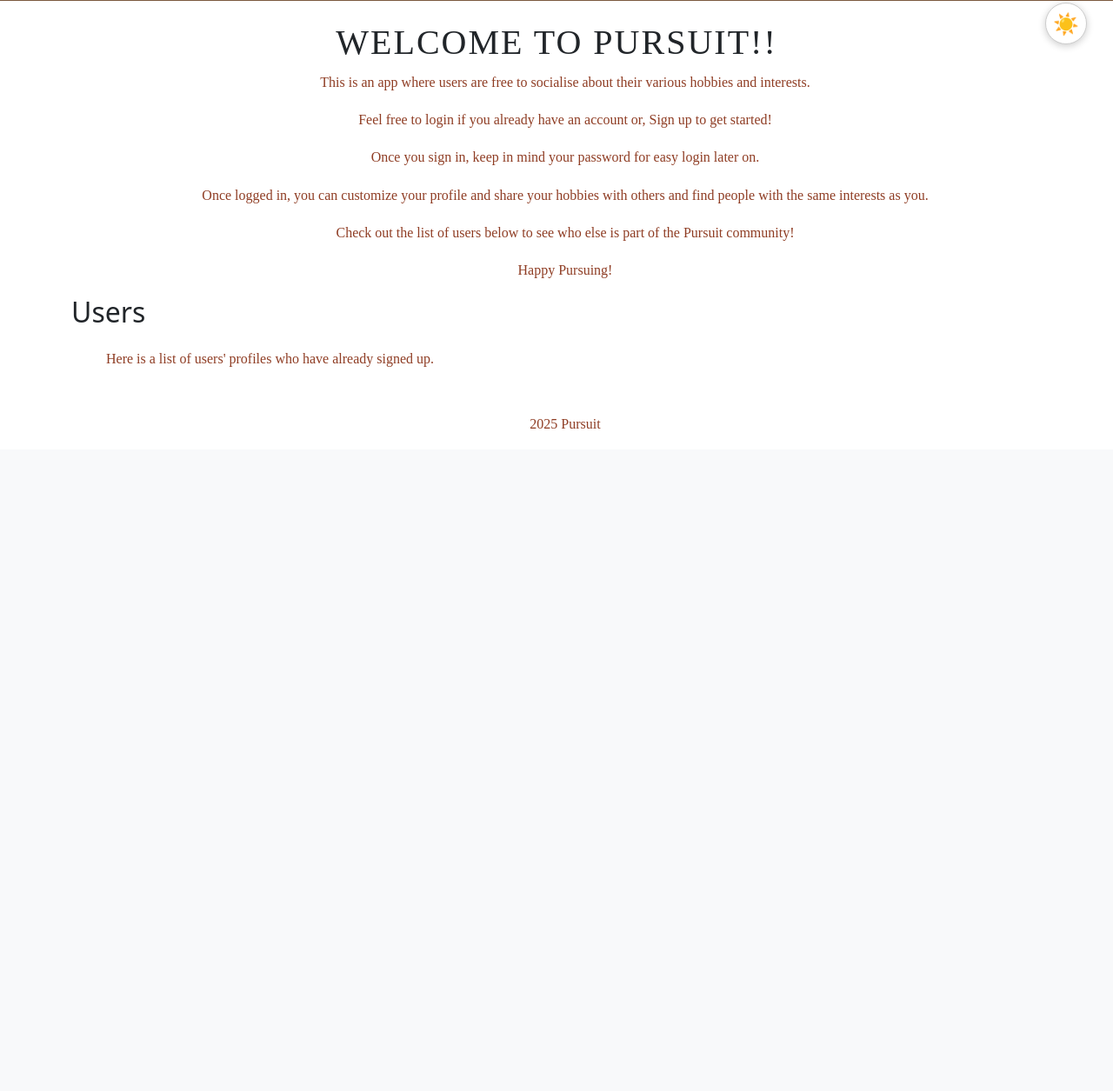
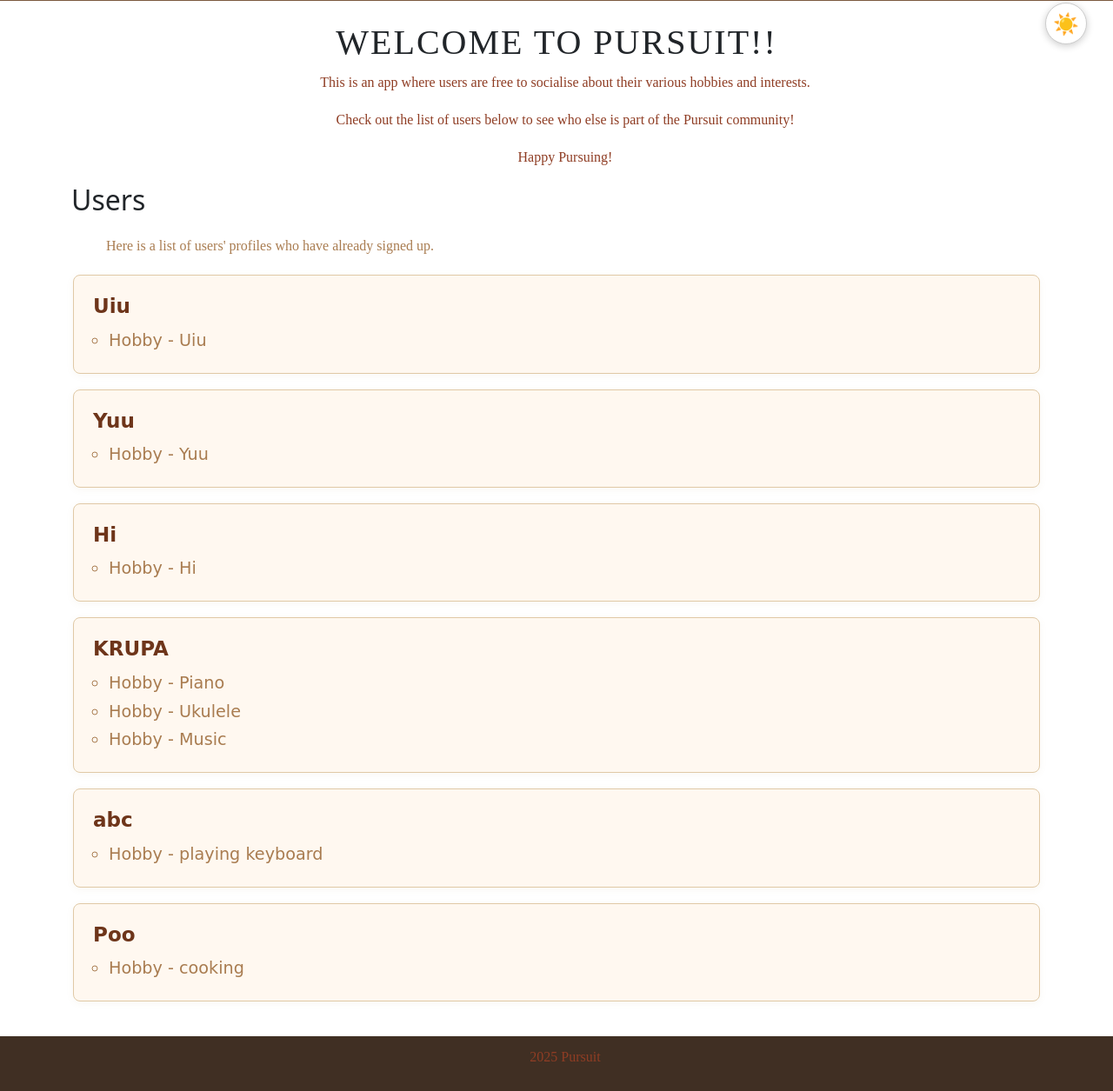
Before and after one commit to studentkanywhere/sanfrancisco, a Flask app: page / in a window 1280 px wide. Shown: the part 719-1974 px from the top of the page at 87% size. Before the commit the page ends 1212 px from the top, so only its background shows below. Run offline with Flask 3, Linux system fonts and the light colour scheme.

Commit message:
i added users to my home page and added an edit profile page

```diff
--- a/flask-app/app.py
+++ b/flask-app/app.py
@@ -1,20 +1,122 @@
-from flask import Flask, render_template
+from flask import Flask, render_template, request, redirect, url_for, flash, session
+from flask_sqlalchemy import SQLAlchemy
 
 app = Flask(__name__)
+app.secret_key = 'your_secret_key'
+
+app.config['SQLALCHEMY_DATABASE_URI'] = 'sqlite:///users.db'
+db = SQLAlchemy(app)
+
+class User(db.Model):
+    id = db.Column(db.Integer, primary_key=True)
+    username = db.Column(db.String(80), unique=True, nullable=False)
+    email = db.Column(db.String(120), nullable=False)
+    password = db.Column(db.String(120), nullable=False)  # <-- Add this line
+    hobbies = db.relationship('Hobby', backref='user', lazy=True)
+
+class Hobby(db.Model):
+    id = db.Column(db.Integer, primary_key=True)
+    hobby = db.Column(db.String(120), nullable=False)
+    user_id = db.Column(db.Integer, db.ForeignKey('user.id'),nullable=False)
+
+with app.app_context():
+    db.create_all()
 
 @app.route('/')
 def home():
-    return render_template('pythonofsf.html')
+    users = User.query.all()
+    return render_template('pythonofsf.html', users=users)
 
 @app.route('/profile')
 def profile():
-    return render_template('profile.html')
+    if 'user_id' not in session:
+        return redirect(url_for('signin'))
+    user = User.query.get(session['user_id'])
+    return render_template('profile.html', user=user)
 
+@app.route('/signin', methods=['GET', 'POST'])
+def signin():
+    if request.method == 'POST':
+        email = request.form['email']
+        password = request.form['password']
+        user = User.query.filter_by(email=email , password=password).first()
+        if user:
+            session['user_id'] = user.id
+            return redirect(url_for('profile'))
+        else:
+            flash('Invalid credentials')
+            return redirect(url_for('signin'))
+    return render_template('signin.html')
 
-@app.route('/signin')
-def signin():
+@app.route('/signup', methods=['GET', 'POST'])
+def signup():
+    if request.method == 'POST':
+        # Get form data
+        username = request.form['name']
+        email = request.form['email']
+        password = request.form['password']
+        confirm_password = request.form['confirm_password']
+        hobbies = request.form.getlist('hobbies[]')
+        # TODO: Validate and save user
+        if password != confirm_password:
+            flash('Passwords do not match')
+            return redirect(url_for('signup'))
+
+        if User.query.filter((User.email == email) | (User.username == username)).first():
+            flash('Email or usernamealready exists')
+            return redirect(url_for('signup'))
+
+        user = User(username=username, email=email, password=password)
+        db.session.add(user)
+        db.session.commit()
+
+        for h in hobbies:
+            if h.strip():
+                db.session.add(Hobby(hobby=h.strip(), user_id=user.id))
+        db.session.commit()
+
+        flash('Account created! PLease sign in.')
+        return redirect(url_for('signin'))
     return render_template('signin.html')
+
+@app.route('/edit_profile', methods=['GET', 'POST'])
+def edit_profile():
+    if 'user_id' not in session:
+        return redirect(url_for('signin'))
+    user = User.query.get(session['user_id'])
+    if request.method == 'POST':
+        username = request.form['username']
+        email = request.form['email']
+        hobbies = request.form.getlist('hobbies[]')
+
+        # Check for username/email conflicts (excluding current user)
+        if User.query.filter(User.username == username, User.id != user.id).first():
+            flash('Username already taken')
+            return redirect(url_for('edit_profile'))
+        if User.query.filter(User.email == email, User.id != user.id).first():
+            flash('Email already taken')
+            return redirect(url_for('edit_profile'))
+
+        user.username = username
+        user.email = email
+
+        # Update hobbies: remove old, add new
+        Hobby.query.filter_by(user_id=user.id).delete()
+        for h in hobbies:
+            if h.strip():
+                db.session.add(Hobby(hobby=h.strip(), user_id=user.id))
+        db.session.commit()
+
+        flash('Profile updated!')
+        return redirect(url_for('profile'))
+
+    return render_template('edit_profile.html', user=user)
+
+@app.route('/logout')
+def logout():
+    session.pop('user_id', None)
+    return redirect(url_for('signin'))
 
 
 if __name__ == '__main__':
-    app.run(debug=True)
+    app.run(host ='0.0.0.0', port = 5000, debug=True)
--- a/flask-app/static/app.js
+++ b/flask-app/static/app.js
@@ -65,3 +65,28 @@ document.addEventListener('DOMContentLoaded', function () {
     }
   });
 });
+
+window.addHobbyField = function(containerId) {
+  const container = document.getElementById(containerId);
+
+  const wrapper = document.createElement('div');
+  wrapper.className = 'hobby-input-wrapper';
+
+  const input = document.createElement('input');
+  input.type = 'text';
+  input.name = 'hobbies[]';
+  input.placeholder = 'Enter a hobby';
+  input.style.marginTop = '5px';
+
+  const removeBtn = document.createElement('button');
+  removeBtn.type = 'button';
+  removeBtn.className = 'remove-hobby-btn';
+  removeBtn.innerHTML = '×';
+  removeBtn.onclick = function() {
+    container.removeChild(wrapper);
+  };
+
+  wrapper.appendChild(input);
+  wrapper.appendChild(removeBtn);
+  container.appendChild(wrapper);
+};
--- a/flask-app/static/style.css
+++ b/flask-app/static/style.css
@@ -17,7 +17,18 @@ h1 {
     text-decoration-thickness: 2px;
     text-decoration-style: wavy;
     text-underline-offset: 5px;
-
+}
+footer{
+    flex-shrink: 0;
+    width: 100vw;
+    text-align: center;
+    background: #241103de;
+    color: #fff;
+    padding: 10px 0;
+    position: relative;
+    left: 0;
+    bottom:0;
+    margin-top: 40px;
 }
 h2 {
     color: rgba(95, 21, 8, 0.904);
@@ -291,3 +302,56 @@ h2 {
         margin: 0 auto;
     }
 }
+
+/* users in home oage css */
+/* Style for the users section */
+#userList {
+  list-style: none;
+  padding: 0;
+  margin-top: 20px;
+}
+
+#userList > li {
+  background: #fff8f0;
+  border: 1px solid #e0c9a6;
+  border-radius: 8px;
+  margin-bottom: 18px;
+  padding: 18px 22px;
+  box-shadow: 0 2px 8px rgba(174, 139, 92, 0.07);
+}
+
+#userList > li strong {
+  color: #6e351a;
+  font-size: 1.2em;
+  display: block;
+  margin-bottom: 8px;
+}
+
+#userList ul {
+  margin: 0 0 0 18px;
+  padding: 0;
+}
+
+#userList ul li {
+  color: #a97c50;
+  font-size: 1em;
+  margin-bottom: 4px;
+  background: none;
+  border: none;
+  padding: 0;
+}
+
+/* Optional: Heading and description */
+h2 {
+  color: #6e351a;
+  margin-top: 30px;
+  margin-bottom: 10px;
+}
+
+#usersp {
+  color: #a97c50;
+  margin-bottom: 18px ;
+
+#userList, #userList * {
+  font-family: 'Nunito', Arial, sans-serif;
+}
--- a/flask-app/templates/base.html
+++ b/flask-app/templates/base.html
@@ -6,13 +6,15 @@
     <title>{% block title %}Pursuit{% endblock %}</title>
     <link rel="stylesheet" href="{{ url_for('static', filename='style.css') }}">
     <link href="https://cdn.jsdelivr.net/npm/bootstrap@5.3.6/dist/css/bootstrap.min.css" rel="stylesheet" integrity="sha384-4Q6Gf2aSP4eDXB8Miphtr37CMZZQ5oXLH2yaXMJ2w8e2ZtHTl7GptT4jmndRuHDT" crossorigin="anonymous">
+    <link rel="stylesheet" href="https://fonts.googleapis.com/css2?family=Material+Symbols+Outlined:opsz,wght,FILL,GRAD@20..48,100..700,0..1,-50..200&icon_names=account_circle" />
+
 </head>
 <body id="navbody">
  <header id="navbar">
   <div class="navbar-row">
     <a href="/" class="navbar-logo">
       <!-- Optional: SVG or logo text -->
-      <span class="logo-text">Pursuit</span>
+      <span class="logo-text">Pursuit ijoi</span>
     </a>
     <nav class="navbar-links">
   <a href="/" class="nav-link" style="font-weight:bold;">PURSUIT</a>
@@ -22,6 +24,15 @@
 
   <div class="dropdown">
     <button class="btn btn-outline-light dropdown-toggle" type="button" id="accountDropdown" data-bs-toggle="dropdown" aria-expanded="false">
+      <style>
+      .material-symbols-outlined {
+      font-variation-settings:
+      'FILL' 0,
+      'wght' 400,
+      'GRAD' 0,
+      'opsz' 24
+}
+</style>
       Account
     </button>
     <ul class="dropdown-menu dropdown-menu-end" aria-labelledby="accountDropdown">
--- a/flask-app/templates/pythonofsf.html
+++ b/flask-app/templates/pythonofsf.html
@@ -50,19 +50,33 @@
     <header>
         <h1>Welcome to Pursuit!!</h1>
         <p>This is an app where users are free to socialise about their various hobbies and interests.</p>
-        <p>Feel free to login if you already have an account or, Sign up to get started!</p>
-        <p>Once you sign in, keep in mind your password for easy login later on.</p>
-        <p>Once logged in, you can customize your profile and share your hobbies with others and find people with the same interests as you.</p>
         <p>Check out the list of users below to see who else is part of the Pursuit community!</p>
         <p>Happy Pursuing!</p>
-
-
     </header>
 
 
     <h2>Users</h2>
      <p id="usersp">Here is a list of users' profiles who have already signed up.</p>
-    <ul id="userList"></ul>
+    <ul id="userList">
+        {% for user in users %}
+           <li>
+              <strong>{{ user.username }}</strong>
+              {% if user.hobbies %}
+                <ul>
+                    {% for hobby in user.hobbies %}
+                        <li>Hobby - {{ hobby.hobby }}</li>
+                    {% endfor %}
+                </ul>
+              {% else %}
+              <ul>
+                <li>No hobbies listed.</li>
+              </ul>
+              {% endif %}
+            </li>
+        {% else %}
+           <li>No users yet.</li>
+        {% endfor %}
+    </ul>
 </div>
 
 
```
Also changed, not shown: flask-app/a.txt (added, +9 -0 lines), flask-app/static/stylelogin.css (+90 -10 lines), flask-app/templates/edit_profile.html (added, +34 -0 lines), flask-app/templates/profile.html (+17 -27 lines), flask-app/templates/signin.html (+38 -7 lines), flask-app/users.db (added).
